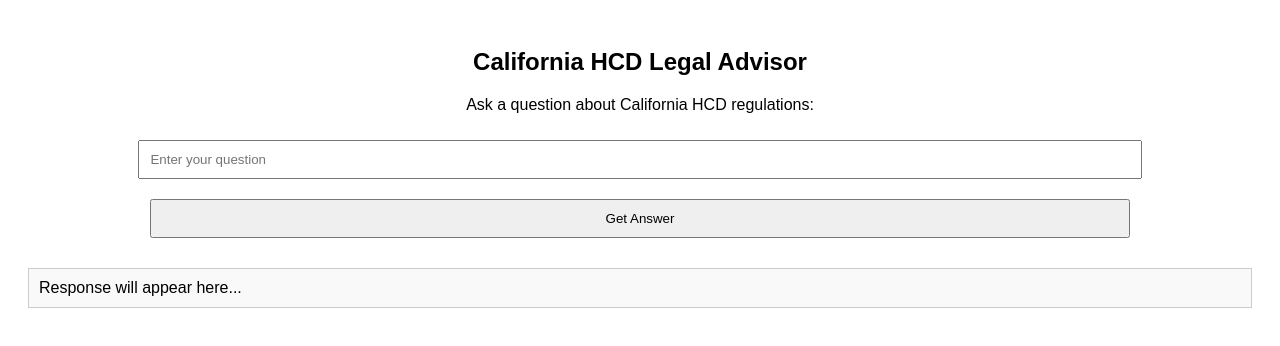
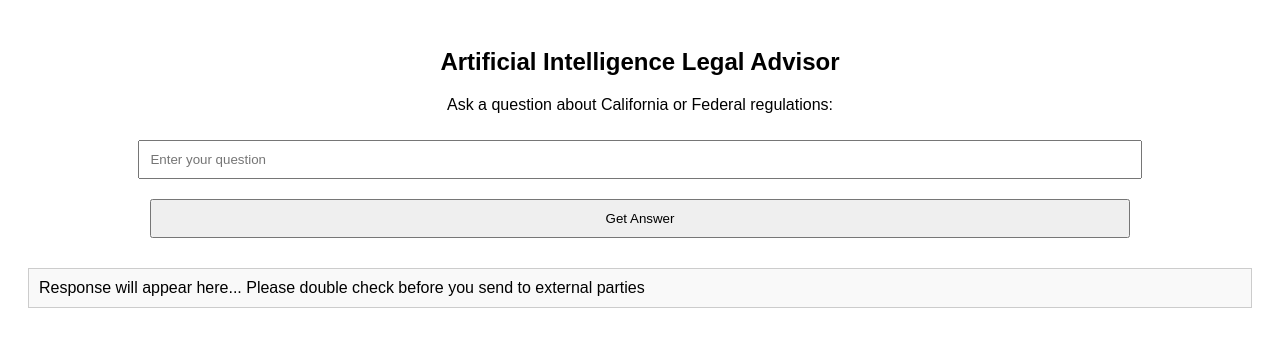
Before and after one commit to tcheng0806/ai_legal_advisor, a plain HTML site: page index.html in a window 1280 px wide. Drawn offline with Linux system fonts and the light colour scheme.

Commit message:
Update index.html

```diff
--- a/index.html
+++ b/index.html
@@ -3,7 +3,7 @@
 <head>
     <meta charset="UTF-8">
     <meta name="viewport" content="width=device-width, initial-scale=1.0">
-    <title>California HCD Legal Advisor</title>
+    <title>Artificial Intelligence Legal Advisor</title>
     <style>
         body { font-family: Arial, sans-serif; text-align: center; padding: 20px; }
         input, button { margin: 10px; padding: 10px; width: 80%; }
@@ -12,17 +12,17 @@
 </head>
 <body>
 
-    <h2>California HCD Legal Advisor</h2>
-    <p>Ask a question about California HCD regulations:</p>
+    <h2>Artificial Intelligence Legal Advisor</h2>
+    <p>Ask a question about California or Federal regulations:</p>
 
     <input type="text" id="userQuery" placeholder="Enter your question">
     <button onclick="askGPT()">Get Answer</button>
 
-    <div id="response">Response will appear here...</div>
+    <div id="response">Response will appear here... Please double check before you send to external parties</div>
 
     <script>
         async function askGPT() {
-            const apiKey = "YOUR_NEW_OPENAI_API_KEY";  // 🔴 Replace this with your new OpenAI API key
+            const apiKey = "RKIjg0_pBJ8r01NT0mi47RldoJogKZ1sY-IXy6145UZ7U7tJ9whW6kTbVf2LT92h6zzF7ifmw-T3BlbkFJNxK-0tt7dNv1ks-a2DhsIA3-RhgDMaTnqNDkji0AanoWE9tCRHdZEi0MRfjpow6wCbAatzyQMA";  // 🔴 Replace this with your new OpenAI API key
             const query = document.getElementById("userQuery").value;
             const responseDiv = document.getElementById("response");
 
```
